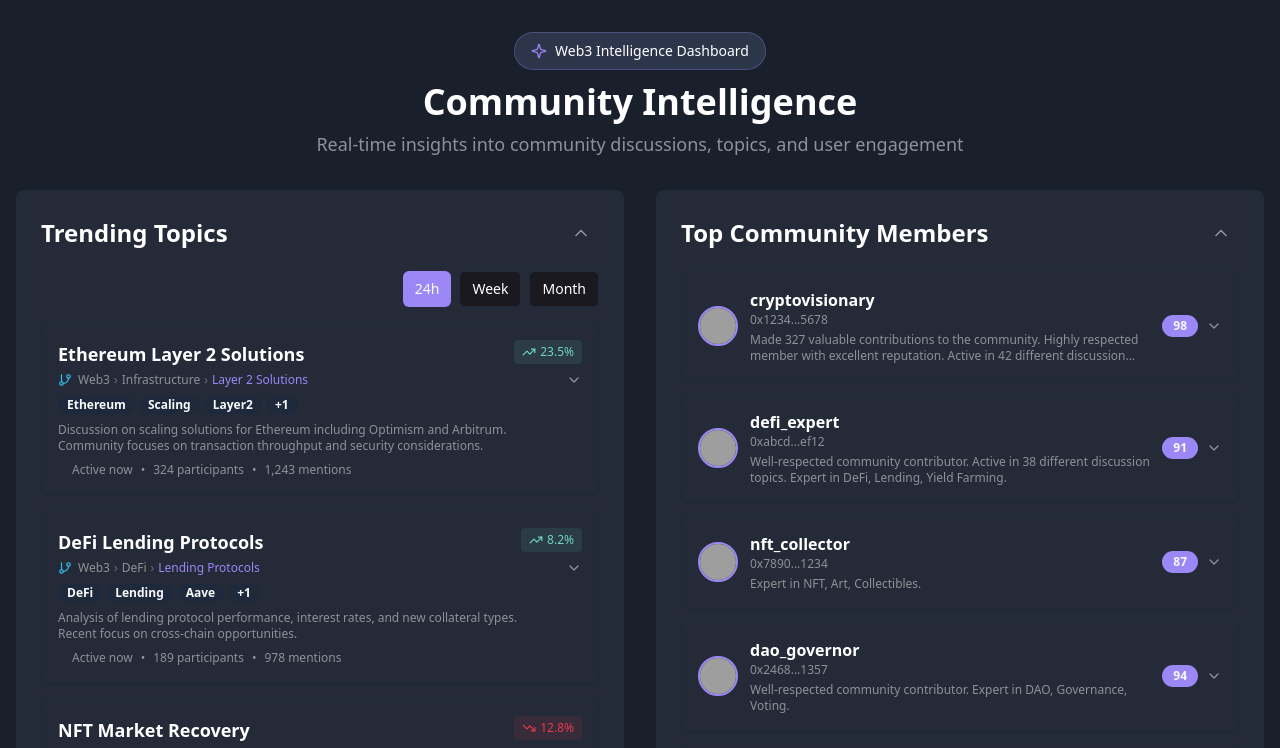
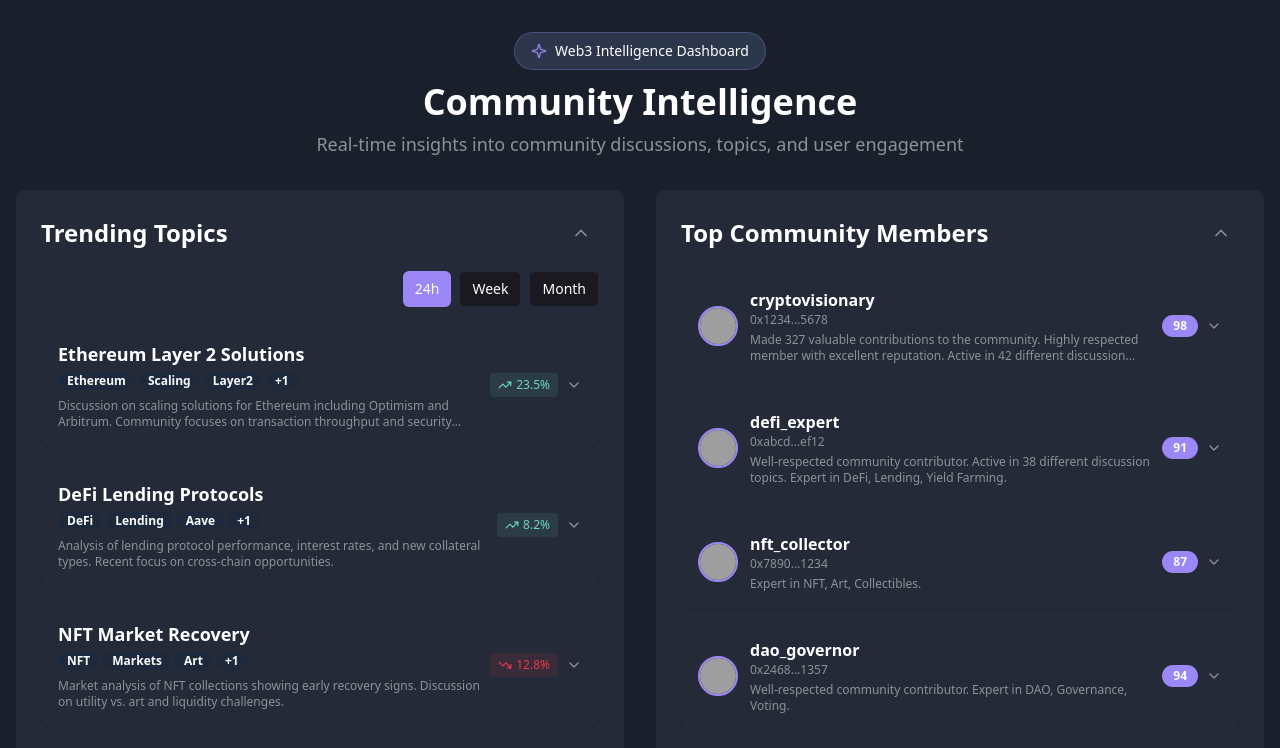
Before and after one commit to Brommah/web3-pulse-explorer, a React (Vite) app: page / in a window 1280 px wide. Shown: the top 748 px of the page. Built offline with nearby package versions, Linux system fonts and the light colour scheme; grey boxes are pictures that could not be loaded.

Commit message:
Reverted to commit 66f05e6bc5f1ff7c9f1dc7312d10f182ed6dc9fd

```diff
--- a/src/components/TopicCard.tsx
+++ b/src/components/TopicCard.tsx
@@ -1,7 +1,7 @@
 
 import React from 'react';
 import { Topic } from '@/utils/mockData';
-import { TrendingUp, TrendingDown, ChevronDown, GitBranch } from 'lucide-react';
+import { TrendingUp, TrendingDown, ChevronDown } from 'lucide-react';
 import { Card, CardContent } from "@/components/ui/card";
 import { Badge } from "@/components/ui/badge";
 import TopicDetailPanel from './TopicDetailPanel';
@@ -33,21 +33,6 @@ const TopicCard: React.FC<TopicCardProps> = ({ topic, onClick, isExpanded }) =>
     }
   };
 
-  // Generate topic hierarchy based on the topic title
-  const getTopicHierarchy = () => {
-    if (topic.title.includes("DeFi")) {
-      return "Web3 > DeFi > Lending Protocols";
-    } else if (topic.title.includes("NFT")) {
-      return "Web3 > NFT > Marketplace Trends";
-    } else if (topic.title.includes("DAO")) {
-      return "Web3 > Governance > DAO Proposals";
-    } else if (topic.title.includes("Layer")) {
-      return "Web3 > Infrastructure > Layer 2 Solutions";
-    } else {
-      return "Web3 > General > Community Discussion";
-    }
-  };
-
   return (
     <Card
       className={`
@@ -61,25 +46,9 @@ const TopicCard: React.FC<TopicCardProps> = ({ topic, onClick, isExpanded }) =>
       `}
     >
       <CardContent className="p-4" onClick={handleClick}>
-        <div className="flex justify-between items-start">
-          <div className="flex-grow">
+        <div className="flex justify-between items-center">
+          <div>
             <h3 className="font-bold text-lg text-white">{topic.title}</h3>
-
-            {/* Topic hierarchy path - NEW! */}
-            <div className="flex items-center mt-1 mb-2">
-              <GitBranch size={14} className="text-web3-accent-blue mr-1.5" />
-              <p className="text-xs text-web3-text-secondary">
-                {getTopicHierarchy().split(" > ").map((part, index, arr) => (
-                  <React.Fragment key={index}>
-                    <span className={index === arr.length - 1 ? "text-web3-accent-purple" : ""}>
-                      {part}
-                    </span>
-                    {index < arr.length - 1 && <span className="mx-1 text-gray-500">›</span>}
-                  </React.Fragment>
-                ))}
-              </p>
-            </div>
-
             <div className="flex flex-wrap gap-1 mt-1">
               {topic.tags.slice(0, 3).map((tag, index) => (
                 <Badge key={index} variant="secondary" className="bg-opacity-20 text-xs px-2 py-0">
@@ -93,24 +62,12 @@ const TopicCard: React.FC<TopicCardProps> = ({ topic, onClick, isExpanded }) =>
               )}
             </div>
 
-            {/* Enhanced summary snippet with mentions and participants */}
+            {/* Summary snippet */}
             <p className="text-web3-text-secondary text-xs mt-2 line-clamp-2">
-              {topic.description || `Discussion about ${topic.title} with ${topic.participants} participants and ${topic.mentions.toLocaleString()} mentions. Current sentiment is ${topic.sentiment > 0.5 ? "positive" : topic.sentiment < 0 ? "negative" : "neutral"}.`}
+              {topic.description || `Discussion about ${topic.title} with ${topic.participants} participants and ${topic.mentions} mentions. Current sentiment is ${topic.sentiment > 0.5 ? "positive" : topic.sentiment < 0 ? "negative" : "neutral"}.`}
             </p>
-
-            {/* Added activity indicator */}
-            <div className="flex items-center mt-2 text-xs text-web3-text-secondary">
-              <span className="flex items-center">
-                <span className="inline-block w-2 h-2 rounded-full bg-web3-accent-green mr-1.5"></span>
-                Active now
-              </span>
-              <span className="mx-2">•</span>
-              <span>{topic.participants} participants</span>
-              <span className="mx-2">•</span>
-              <span>{topic.mentions.toLocaleString()} mentions</span>
-            </div>
           </div>
-          <div className="flex flex-col items-end space-y-2">
+          <div className="flex items-center space-x-2">
             <div className={`flex items-center px-2 py-1 rounded ${isTrendUp ? 'bg-web3-success bg-opacity-10' : 'bg-web3-error bg-opacity-10'}`}>
               {isTrendUp ? <TrendingUp size={14} className="text-web3-success" /> : <TrendingDown size={14} className="text-web3-error" />}
               <span className={`ml-1 text-xs font-medium ${isTrendUp ? 'text-web3-success' : 'text-web3-error'}`}>{Math.abs(topic.trend)}%</span>
--- a/src/components/TopicDetailPanel.tsx
+++ b/src/components/TopicDetailPanel.tsx
@@ -1,9 +1,10 @@
+
 import React, { useState } from 'react';
 import { getTopic, getUsersDiscussingTopic, mockConversations, Conversation, User } from '@/utils/mockData';
 import { Badge } from './ui/badge';
 import { Card, CardContent } from './ui/card';
 import { Avatar, AvatarFallback, AvatarImage } from './ui/avatar';
-import { TrendingUp, TrendingDown, ChevronDown, ChevronUp, Smile, Frown, Meh, GitBranch } from 'lucide-react';
+import { TrendingUp, TrendingDown, ChevronDown, ChevronUp, Smile, Frown, Meh } from 'lucide-react';
 import { Collapsible, CollapsibleContent, CollapsibleTrigger } from './ui/collapsible';
 import { Tooltip, TooltipContent, TooltipProvider, TooltipTrigger } from './ui/tooltip';
 
@@ -29,16 +30,6 @@ const TopicDetailPanel: React.FC<TopicDetailPanelProps> = ({
 
   const users = getUsersDiscussingTopic(topicId);
   const isTrendUp = topic.trend > 0;
-
-  // Mock topic hierarchy data to represent the topic tree structure
-  // In a real application, this would come from the Conversation Intelligence Service
-  const topicHierarchy = {
-    path: topic.title.includes("DeFi") ?
-      "Web3 > DeFi > Lending Protocols" :
-      topic.title.includes("NFT") ?
-        "Web3 > NFT > Marketplace Trends" :
-        "Web3 > General > Community Discussion"
-  };
 
   // Updated mock users to include all required User properties
   const mockUsers: User[] = [
@@ -226,7 +217,7 @@ const TopicDetailPanel: React.FC<TopicDetailPanelProps> = ({
     }
   ];
 
-  // Helper function to get sentiment data
+  // Helper function to get sentiment icon and styles
   const getSentimentData = (sentiment: "positive" | "negative" | "neutral") => {
     switch(sentiment) {
       case 'positive':
@@ -258,7 +249,6 @@ const TopicDetailPanel: React.FC<TopicDetailPanelProps> = ({
 
   return (
     <div className="bg-web3-bg-dark rounded-b-md p-6 border-t-0 border border-web3-accent-purple shadow-lg animate-fade-in">
-      {/* Topic header section */}
       <div className="flex justify-between items-start">
         {!skipTitle && (
           <div>
@@ -278,22 +268,6 @@ const TopicDetailPanel: React.FC<TopicDetailPanelProps> = ({
         </div>
       </div>
 
-      {/* Topic hierarchy path - NEW! */}
-      <div className="mt-4 flex items-center">
-        <GitBranch size={16} className="text-web3-accent-blue mr-2" />
-        <p className="text-sm text-web3-text-secondary">
-          {topicHierarchy.path.split(" > ").map((part, index, arr) => (
-            <React.Fragment key={index}>
-              <span className={index === arr.length - 1 ? "text-web3-accent-purple font-medium" : ""}>
-                {part}
-              </span>
-              {index < arr.length - 1 && <span className="mx-1">›</span>}
-            </React.Fragment>
-          ))}
-        </p>
-      </div>
-
-      {/* Topic metrics */}
       <div className="grid grid-cols-3 gap-4 mt-6">
         <div className="bg-web3-card-bg p-4 rounded-md shadow-md">
           <p className="text-web3-text-secondary text-sm mb-1">Mentions</p>
```
Also changed, not shown: 1 other file (tests, documents, lock files or other folders).
